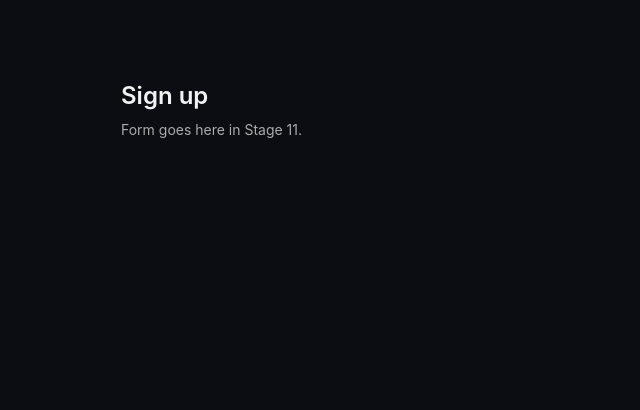
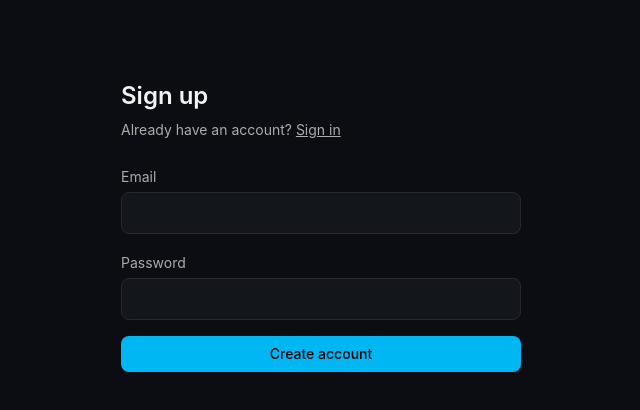
Before and after one commit to thopatevijay/exness, a Next.js app in the folder apps/web/: page /signup in a window 1280 px wide. Shown: the top 410 px of the page, without its empty margins (319-959 px from the left). Built offline with nearby package versions, Linux system fonts and the light colour scheme.

Commit message:
web auth UI: AuthForm + login/signup/dashboard + server-side gate

```diff
--- a/apps/web/package.json
+++ b/apps/web/package.json
@@ -12,7 +12,7 @@
   },
   "dependencies": {
     "@exness/shared": "workspace:*",
-    "@hookform/resolvers": "5.0.0",
+    "@hookform/resolvers": "5.2.2",
     "@radix-ui/react-dialog": "1.1.15",
     "@radix-ui/react-dropdown-menu": "2.1.16",
     "@radix-ui/react-slot": "1.2.4",
--- a/apps/web/src/app/(app)/dashboard/page.tsx
+++ b/apps/web/src/app/(app)/dashboard/page.tsx
@@ -1,9 +1,23 @@
+'use client';
+
+import { useRouter } from 'next/navigation';
+
 export default function DashboardPage() {
+  const router = useRouter();
+  async function logout(): Promise<void> {
+    await fetch('/api/auth/logout', { method: 'POST' });
+    router.push('/login');
+  }
   return (
     <main className="p-6">
-      <h1 className="text-2xl font-semibold">Dashboard</h1>
+      <div className="flex items-center justify-between">
+        <h1 className="text-2xl font-semibold">Dashboard</h1>
+        <button onClick={logout} className="text-sm text-[color:var(--color-fg-dim)] underline">
+          Log out
+        </button>
+      </div>
       <p className="mt-2 text-sm text-[color:var(--color-fg-dim)]">
-        Chart, order panel, and positions go here in Stages 12 &amp; 13.
+        You&apos;re signed in. Stages 12–14 add the chart, order panel, and live data.
       </p>
     </main>
   );
--- a/apps/web/src/app/(app)/layout.tsx
+++ b/apps/web/src/app/(app)/layout.tsx
@@ -1,4 +1,8 @@
-export default function AppLayout({ children }: { children: React.ReactNode }) {
-  // Stage 11 will add an auth gate that reads the cookie.
+import { redirect } from 'next/navigation';
+import { getSession } from '@/lib/session';
+
+export default async function AppLayout({ children }: { children: React.ReactNode }) {
+  const session = await getSession();
+  if (!session) redirect('/login');
   return <div className="min-h-screen">{children}</div>;
 }
--- a/apps/web/src/app/(auth)/login/page.tsx
+++ b/apps/web/src/app/(auth)/login/page.tsx
@@ -1,10 +1,17 @@
+import Link from 'next/link';
+import { AuthForm } from '@/components/AuthForm';
+
 export default function LoginPage() {
   return (
     <main className="mx-auto max-w-md px-6 py-20">
       <h1 className="text-2xl font-semibold">Sign in</h1>
       <p className="mt-2 text-sm text-[color:var(--color-fg-dim)]">
-        Form goes here in Stage 11.
+        Don&apos;t have an account?{' '}
+        <Link href="/signup" className="underline">
+          Sign up
+        </Link>
       </p>
+      <AuthForm mode="signin" />
     </main>
   );
 }
--- a/apps/web/src/app/(auth)/signup/page.tsx
+++ b/apps/web/src/app/(auth)/signup/page.tsx
@@ -1,10 +1,17 @@
+import Link from 'next/link';
+import { AuthForm } from '@/components/AuthForm';
+
 export default function SignupPage() {
   return (
     <main className="mx-auto max-w-md px-6 py-20">
       <h1 className="text-2xl font-semibold">Sign up</h1>
       <p className="mt-2 text-sm text-[color:var(--color-fg-dim)]">
-        Form goes here in Stage 11.
+        Already have an account?{' '}
+        <Link href="/login" className="underline">
+          Sign in
+        </Link>
       </p>
+      <AuthForm mode="signup" />
     </main>
   );
 }
--- /dev/null
+++ b/apps/web/src/components/AuthForm.tsx
@@ -0,0 +1,101 @@
+'use client';
+
+import { zodResolver } from '@hookform/resolvers/zod';
+import { useRouter } from 'next/navigation';
+import { useForm } from 'react-hook-form';
+import { toast } from 'sonner';
+import { z } from 'zod';
+
+const Schema = z.object({
+  email: z.email(),
+  password: z.string().min(8),
+});
+type Input = z.infer<typeof Schema>;
+
+type Props = {
+  mode: 'signup' | 'signin';
+};
+
+export function AuthForm({ mode }: Props) {
+  const router = useRouter();
+  const {
+    register,
+    handleSubmit,
+    formState: { errors, isSubmitting },
+  } = useForm<Input>({
+    resolver: zodResolver(Schema),
+    defaultValues: { email: '', password: '' },
+  });
+
+  const onSubmit = handleSubmit(async (data) => {
+    try {
+      if (mode === 'signup') {
+        const res = await fetch('/api/auth/signup', {
+          method: 'POST',
+          headers: { 'content-type': 'application/json' },
+          body: JSON.stringify(data),
+        });
+        const body = (await res.json().catch(() => ({}))) as {
+          message?: string;
+          error?: { message?: string };
+        };
+        if (!res.ok) {
+          toast.error(body.message ?? body.error?.message ?? 'Signup failed');
+          return;
+        }
+        toast.success('Account created — signing you in');
+      }
+      const res = await fetch('/api/auth/signin', {
+        method: 'POST',
+        headers: { 'content-type': 'application/json' },
+        body: JSON.stringify(data),
+      });
+      const body = (await res.json().catch(() => ({}))) as {
+        message?: string;
+        error?: { message?: string };
+      };
+      if (!res.ok) {
+        toast.error(body.message ?? body.error?.message ?? 'Signin failed');
+        return;
+      }
+      router.push('/dashboard');
+    } catch {
+      toast.error('Network error');
+    }
+  });
+
+  return (
+    <form onSubmit={onSubmit} className="mt-6 flex flex-col gap-4">
+      <label className="block">
+        <span className="text-sm text-[color:var(--color-fg-dim)]">Email</span>
+        <input
+          {...register('email')}
+          autoComplete="email"
+          className="mt-1 block w-full rounded-md border border-[color:var(--color-border)] bg-[color:var(--color-bg-elevated)] px-3 py-2"
+        />
+        {errors.email && (
+          <p className="mt-1 text-sm text-[color:var(--color-down)]">{errors.email.message}</p>
+        )}
+      </label>
+      <label className="block">
+        <span className="text-sm text-[color:var(--color-fg-dim)]">Password</span>
+        <input
+          type="password"
+          {...register('password')}
+          autoComplete={mode === 'signup' ? 'new-password' : 'current-password'}
+          className="mt-1 block w-full rounded-md border border-[color:var(--color-border)] bg-[color:var(--color-bg-elevated)] px-3 py-2"
+        />
+        {errors.password && (
+          <p className="mt-1 text-sm text-[color:var(--color-down)]">{errors.password.message}</p>
+        )}
+      </label>
+      <button
+        type="submit"
+        disabled={isSubmitting}
+        className="rounded-md bg-[color:var(--color-accent)] px-4 py-2 text-sm font-medium text-black hover:opacity-90 disabled:opacity-50"
+      >
+        {isSubmitting ? 'Working...' : mode === 'signup' ? 'Create account' : 'Sign in'}
+      </button>
+    </form>
+  );
+}
```
Also changed, not shown: 1 other file (tests, documents, lock files or other folders).
